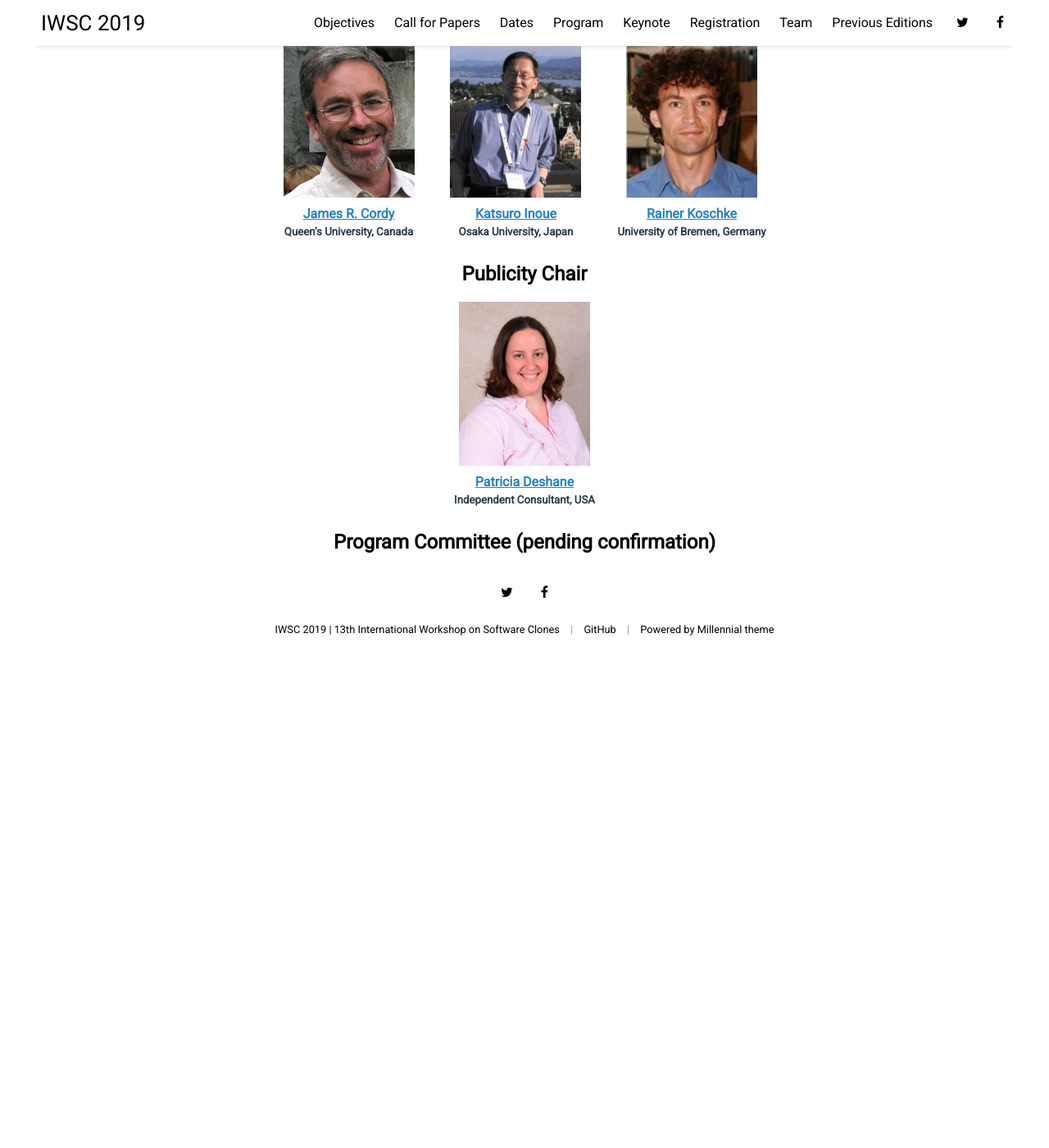
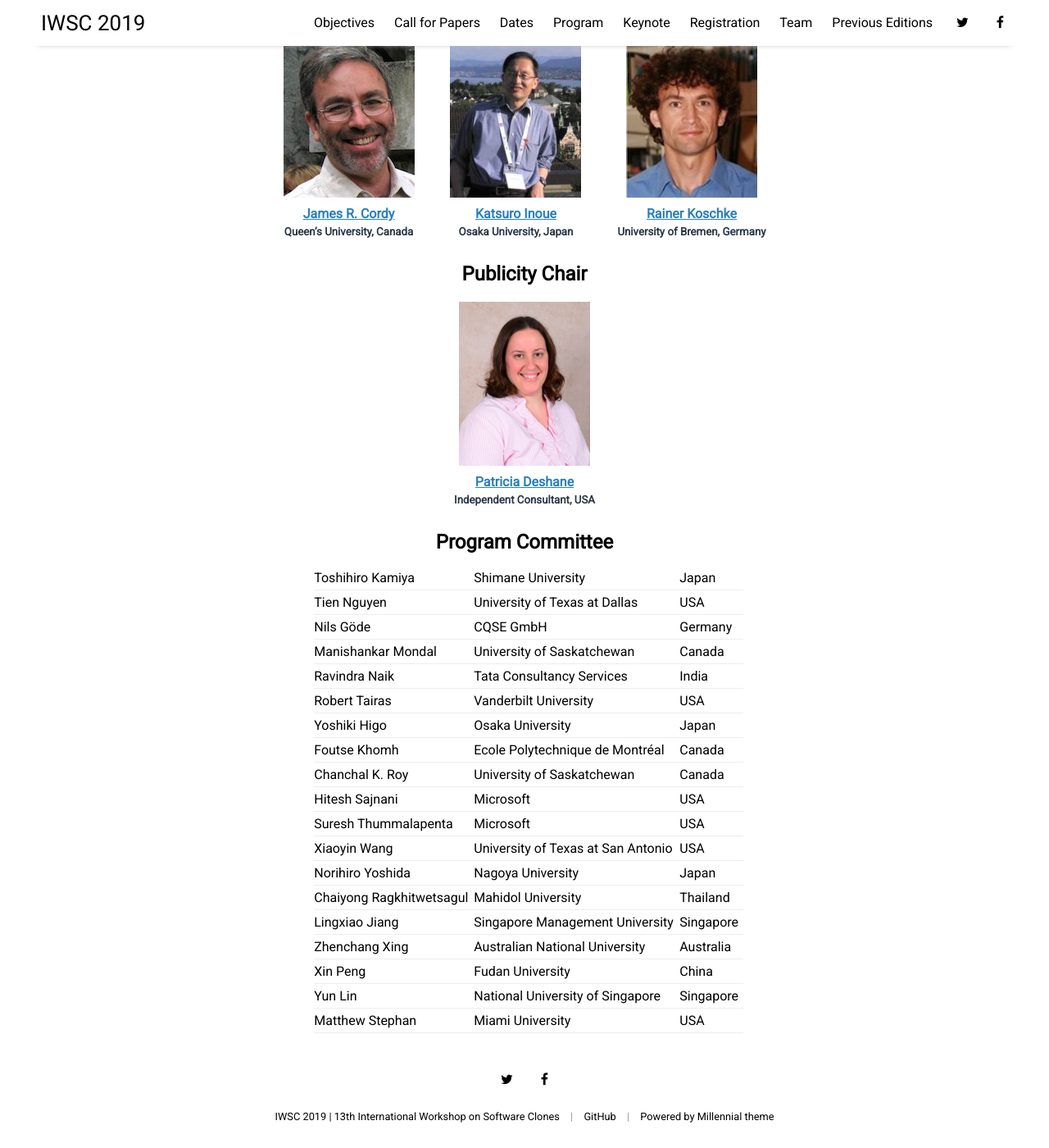
Before and after one commit to iwsc2019/iwsc2019.github.io, a Jekyll site: the page built from pages/team.html, in a window 1280 px wide and 1400 px high, scrolled down 483 px. Shown: the whole window at 82% size. Built offline with Jekyll 4.4.1, drawn with Linux system fonts in a browser that asks for light colours; nearby versions of some CDN libraries; before the commit the page ends 1289 px from its top, so only the background shows below that.

Commit message:
Update team.html

```diff
--- a/pages/team.html
+++ b/pages/team.html
@@ -27,7 +27,6 @@ title: Team
       <h5>Clarkson University, USA</h5>
   </div>
 </div>
-
 <div class="team_member">
   <h2>Steering Committee</h2>
   <div class="individual">
@@ -46,7 +45,6 @@ title: Team
       <h5>University of Bremen, Germany</h5>
   </div>
 </div>
-
 <div class="team_member">
   <h2>Publicity Chair</h2>
   <div class="individual">
@@ -55,135 +53,107 @@ title: Team
       <h5>Independent Consultant, USA</h5>
   </div>
 </div>
-
 <div class="team_member">
-  <h2>Program Committee (pending confirmation)</h2>
-<!--
+  <h2>Program Committee</h2>
   <div class="individual">
     <table class="tg">
       <tbody>
         <tr>
-          <th class="th-col">Name</td>
-          <th class="th-col">Institiution</td>
-          <th class="th-col">Country</td>
-        </tr>
-        <tr>
-          <td class="tg-col"><a href="http://toshihirokamiya.com/#basic-info">Toshihiro Kamiya</a></td>
+          <td class="tg-col">Toshihiro Kamiya</td>
           <td class="tg-col">Shimane University</td>
           <td class="tg-col">Japan</td>
         </tr>
         <tr>
-          <td class="tg-col"><a href="http://people.clarkson.edu/~dhou/">Daqing Hou</a></td>
-          <td class="tg-col">Clarkson University</td>
-          <td class="tg-col">USA</td>
-        </tr>
-        <tr>
-          <td class="tg-col"><a href="http://www.utdallas.edu/~tien.n.nguyen/">Tien Nguyen</a></td>
+          <td class="tg-col">Tien Nguyen</td>
           <td class="tg-col">University of Texas at Dallas</td>
           <td class="tg-col">USA</td>
         </tr>
         <tr>
-          <td class="tg-col"><a href="https://www.cqse.eu/en/team/nils-goede/">Nils Göde</a></td>
+          <td class="tg-col">Nils Göde</td>
           <td class="tg-col">CQSE GmbH</td>
           <td class="tg-col">Germany</td>
         </tr>
         <tr>
-          <td class="tg-col"><a href="http://www0.cs.ucl.ac.uk/staff/J.Krinke/">Jens Krinke</a></td>
-          <td class="tg-col">University College London</td>
-          <td class="tg-col">UK</td>
-        </tr>
-        <tr>
-          <td class="tg-col"><a href="http://www.ict.unifesp.br/otaviolemos/">Otavio Lemos</a></td>
-          <td class="tg-col">ICT-UNIFESP</td>
-          <td class="tg-col">Brazil</td>
-        </tr>
-        <tr>
-          <td class="tg-col"><a href="https://homepage.usask.ca/~mam815/">Manishankar Mondal</a></td>
+          <td class="tg-col">Manishankar Mondal</td>
           <td class="tg-col">University of Saskatchewan</td>
           <td class="tg-col">Canada</td>
         </tr>
         <tr>
-          <td class="tg-col"><a href="https://www.linkedin.com/in/ravindra-naik-8005826">Ravindra Naik</a></td>
+          <td class="tg-col">Ravindra Naik</td>
           <td class="tg-col">Tata Consultancy Services</td>
           <td class="tg-col">India</td>
         </tr>
         <tr>
-          <td class="tg-col"><a href="http://eecs.vanderbilt.edu/people/roberttairas/">Robert Tairas</a></td>
+          <td class="tg-col">Robert Tairas</td>
           <td class="tg-col">Vanderbilt University</td>
           <td class="tg-col">USA</td>
         </tr>
         <tr>
-          <td class="tg-col"><a href="http://cs.uno.edu/~zibran/">Minhaz Zibran</a></td>
-          <td class="tg-col">University of New Orleans</td>
-          <td class="tg-col">USA</td>
-        </tr>
-        <tr>
-          <td class="tg-col"><a href="https://sites.google.com/view/ejchoi">Eunjong Choi</a></td>
-          <td class="tg-col">Nara Institute of Science and Technology</td>
-          <td class="tg-col">Japan</td>
-        </tr>
-        <tr>
-          <td class="tg-col"><a href="http://plg.uwaterloo.ca/~migod/">Michael Godfrey</a></td>
-          <td class="tg-col">University of Waterloo</td>
-          <td class="tg-col">Canada</td>
-        </tr>
-        <tr>
-          <td class="tg-col"><a href="http://sdl.ist.osaka-u.ac.jp/~higo/wordpress/">Yoshiki Higo</a></td>
+          <td class="tg-col">Yoshiki Higo</td>
           <td class="tg-col">Osaka University</td>
           <td class="tg-col">Japan</td>
         </tr>
         <tr>
-          <td class="tg-col"><a href="http://www.khomh.net/">Foutse Khomh</a></td>
+          <td class="tg-col">Foutse Khomh</td>
           <td class="tg-col">Ecole Polytechnique de Montréal</td>
           <td class="tg-col">Canada</td>
         </tr>
         <tr>
-          <td class="tg-col"><a href="http://nicholasakraft.com/">Nicholas A. Kraft</a></td>
-          <td class="tg-col">ABB Corporate Research</td>
-          <td class="tg-col">USA</td>
-        </tr>
-        <tr>
-          <td class="tg-col"><a href="https://www.cs.usask.ca/~croy/">Chanchal Roy</a></td>
+          <td class="tg-col">Chanchal K. Roy</td>
           <td class="tg-col">University of Saskatchewan</td>
           <td class="tg-col">Canada</td>
         </tr>
         <tr>
-          <td class="tg-col"><a href="https://www.linkedin.com/in/hiteshsajnani">Hitesh Sajnani</a></td>
+          <td class="tg-col">Hitesh Sajnani</td>
           <td class="tg-col">Microsoft</td>
           <td class="tg-col">USA</td>
         </tr>
         <tr>
-          <td class="tg-col"><a href="https://www.microsoft.com/en-us/research/people/suthumma/">Suresh Thummalapenta</a></td>
+          <td class="tg-col">Suresh Thummalapenta</td>
           <td class="tg-col">Microsoft</td>
           <td class="tg-col">USA</td>
         </tr>
         <tr>
-          <td class="tg-col"><a href="https://lums.edu.pk/faculty-details.php/hamidb">Hamid Basit</a></td>
-          <td class="tg-col">Lahore University of Management Sciences</td>
-          <td class="tg-col">Pakistan</td>
-        </tr>
-        <tr>
-          <td class="tg-col"><a href="http://rayb.info/">Baishakhi Ray</a></td>
-          <td class="tg-col">University of Virginia</td>
-          <td class="tg-col">USA</td>
-        </tr>
-        <tr>
-          <td class="tg-col"><a href="http://www.cs.utsa.edu/~xwang/">Xioyin Wang</a></td>
+          <td class="tg-col">Xiaoyin Wang</td>
           <td class="tg-col">University of Texas at San Antonio</td>
           <td class="tg-col">USA</td>
         </tr>
         <tr>
-          <td class="tg-col"><a href="https://sites.google.com/site/yoshidaatnu/home">Norihiro Yoshida</a></td>
+          <td class="tg-col">Norihiro Yoshida</td>
           <td class="tg-col">Nagoya University</td>
           <td class="tg-col">Japan</td>
         </tr>
         <tr>
-          <td class="tg-col"><a href="http://my.ece.queensu.ca/People/Y-Zou/index.html">Ying Zou</a></td>
-          <td class="tg-col">Queen's University</td>
-          <td class="tg-col">Canada</td>
+          <td class="tg-col">Chaiyong Ragkhitwetsagul</td>
+          <td class="tg-col">Mahidol University</td>
+          <td class="tg-col">Thailand</td>
+        </tr>
+        <tr>
+          <td class="tg-col">Lingxiao Jiang</td>
+          <td class="tg-col">Singapore Management University</td>
+          <td class="tg-col">Singapore</td>
+        </tr>
+        <tr>
+          <td class="tg-col">Zhenchang Xing</td>
+          <td class="tg-col">Australian National University</td>
+          <td class="tg-col">Australia</td>
+        </tr>
+        <tr>
+          <td class="tg-col">Xin Peng</td>
+          <td class="tg-col">Fudan University</td>
+          <td class="tg-col">China</td>
+        </tr>
+        <tr>
+          <td class="tg-col">Yun Lin</td>
+          <td class="tg-col">National University of Singapore</td>
+          <td class="tg-col">Singapore</td>
+        </tr>
+        <tr>
+          <td class="tg-col">Matthew Stephan</td>
+          <td class="tg-col">Miami University</td>
+          <td class="tg-col">USA</td>
         </tr>
       </tbody>
     </table>
   </div>
--->
 </div>
```
